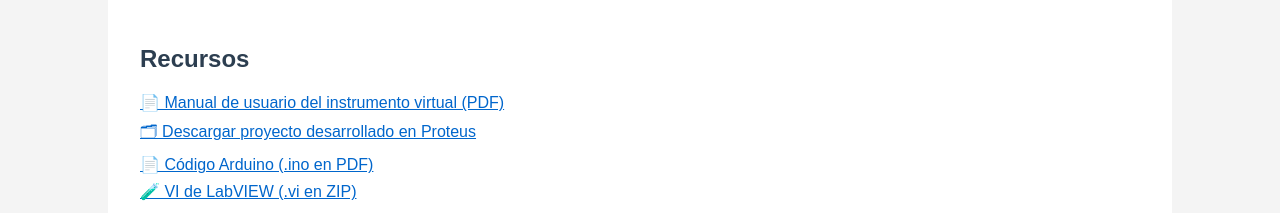
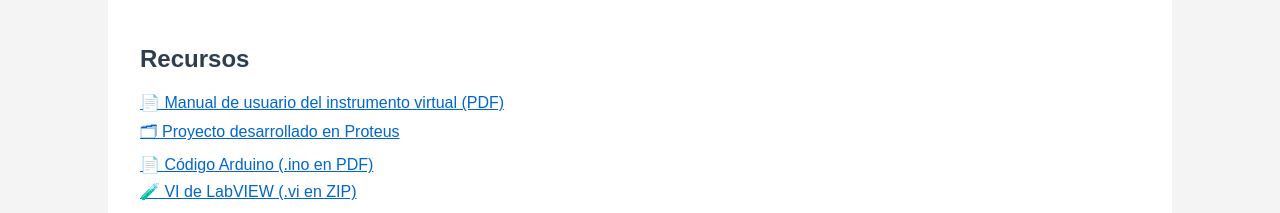
Before and after one commit to SmartDataControl/SmartControl, a plain HTML site: page index.html in a window 1280 px wide. Shown: the part 1314-1527 px from the top of the page. Drawn offline with Linux system fonts and the light colour scheme.

Commit message:
Update index.html

```diff
--- a/index.html
+++ b/index.html
@@ -155,7 +155,7 @@
         </li>
         <li>
           <a href="https://1drv.ms/u/c/abf08ca19c9ee039/EbbsGHSjKTJOuYXfINnnWcIBkfCWNP3IV_JddE9GodeQ9Q?e=h2i0FP" target="_blank">
-            🗂 Descargar proyecto desarrollado en Proteus
+            🗂 Proyecto desarrollado en Proteus
           </a>
         </li>
         <li>
```
